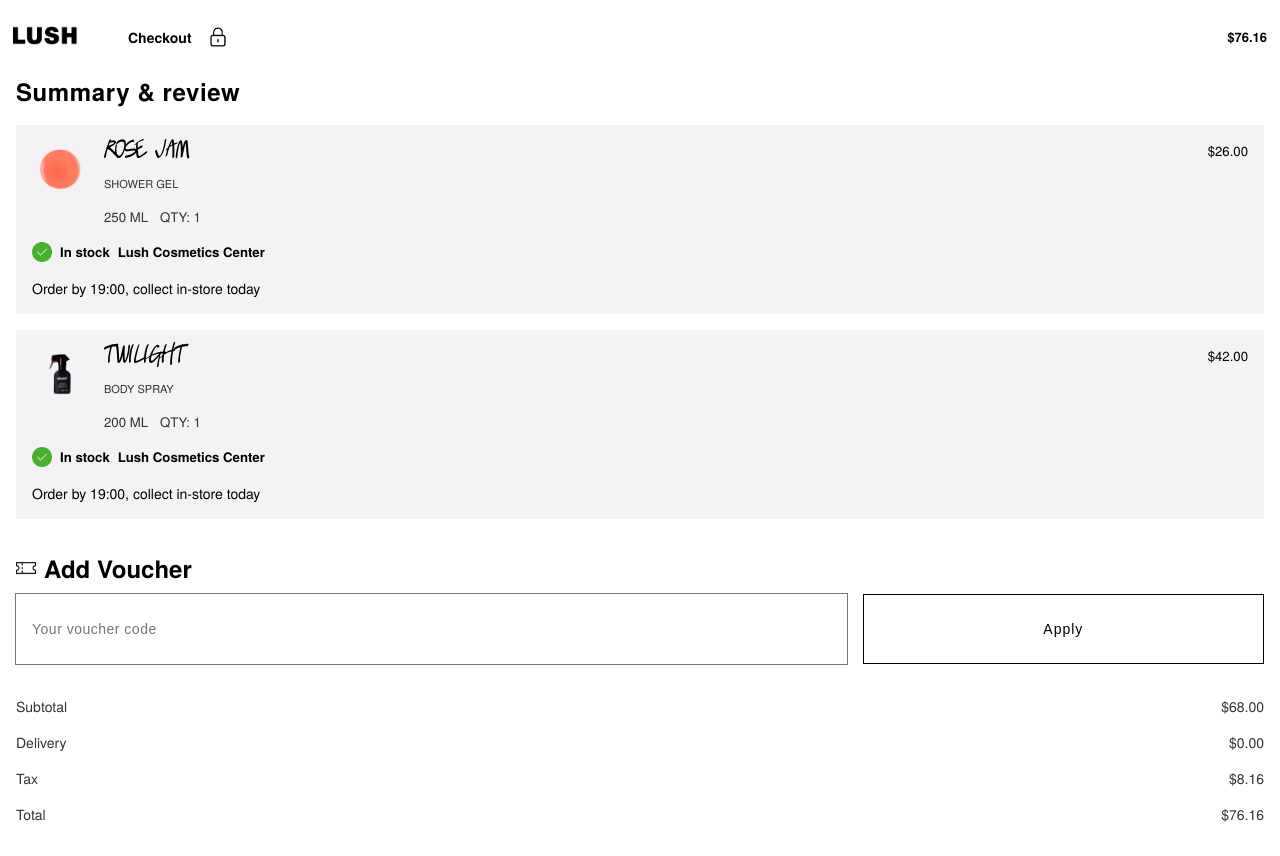
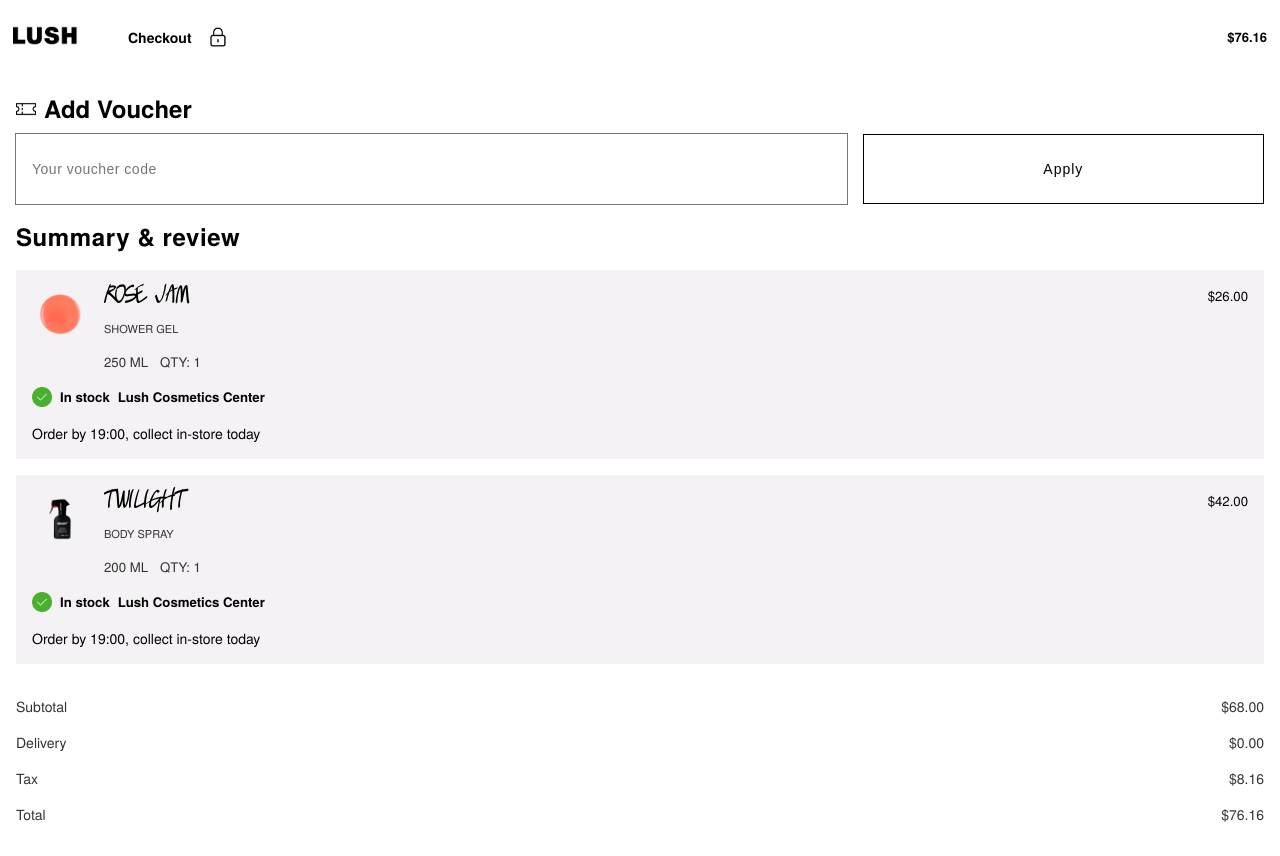
Before and after one commit to Mahdisahar/code-collective-client, a React (Create React App) app: page /checkout in a window 1280 px wide. Built offline with nearby package versions, Linux system fonts and the light colour scheme.

Commit message:
Clean up code

```diff
--- a/src/pages/CheckoutPage/CheckoutPage.jsx
+++ b/src/pages/CheckoutPage/CheckoutPage.jsx
@@ -10,11 +10,9 @@
 import { NavLink, Link } from "react-router-dom";
 
 function CheckoutPage() {
-
   const handleSubmit = (event) => {
     event.preventDefault();
-
-  }
+  };
   return (
     <>
       <header className="checkout-header">
@@ -33,7 +31,39 @@
           <p className="checkout-header__price">$76.16</p>
         </div>
       </header>
+      <main>
         <div className="checkout-page">
+
+          {/* Voucher */}
+          <section>
+            <form
+              id="voucher-form"
+              className="checkout-page__form"
+              onSubmit={handleSubmit}
+            >
+              <div className="checkout-page__voucher">
+                <img
+                  src={voucher}
+                  alt="voucher-icon"
+                  className="checkout-page__icon"
+                />
+                <h2 className="checkout-page__title">Add Voucher</h2>
+              </div>
+              <div className="checkout-page__voucher-info">
+                <input
+                  type="text"
+                  name="voucher"
+                  id="voucher"
+                  className="checkout-page__code"
+                  placeholder="Your voucher code"
+                ></input>
+                <button className="checkout-page__apply">Apply</button>
+              </div>
+            </form>
+          </section>
+
+          {/* Order Summary */}
+          <section>
             <h2 className="checkout-page__header">Summary & review</h2>
             <div className="checkout-page__details">
               {/* TODO: get data dynamically? use array.map */}
@@ -105,29 +135,11 @@
                   </p>
                 </li>
               </ul>
+            </div>
+          </section>
 
-          <form id="voucher-form" className="checkout-page__form" onSubmit={handleSubmit}>
-            <div className="checkout-page__voucher">
-              <img
-                src={voucher}
-                alt="voucher-icon"
-                className="checkout-page__icon"
-              />
-              <h2 className="checkout-page__title">Add Voucher</h2>
-            </div>
-            <div className="checkout-page__voucher-info">
-            <input
-            type="text"
-            name="voucher"
-            id="voucher"
-            className="checkout-page__code"
-            placeholder="Your voucher code"></input>
-            <button className="checkout-page__apply">Apply</button>
-            </div>
-          </form>
-
-
-          <div className="checkout-page__pricing-section">
+          {/* Pricing Summary */}
+          <section className="checkout-page__pricing-section">
             <div className="checkout-page__row-1 checkout-page__row-1--spacing">
               <p>Subtotal</p>
               <p>$68.00</p>
@@ -144,9 +156,10 @@
               <p>Total</p>
               <p>$76.16</p>
             </div>
+          </section>
+
         </div>
-        </div>
-      </div>
+      </main>
     </>
   );
 }
```
Lines whose indentation alone changed are shown as unchanged.
